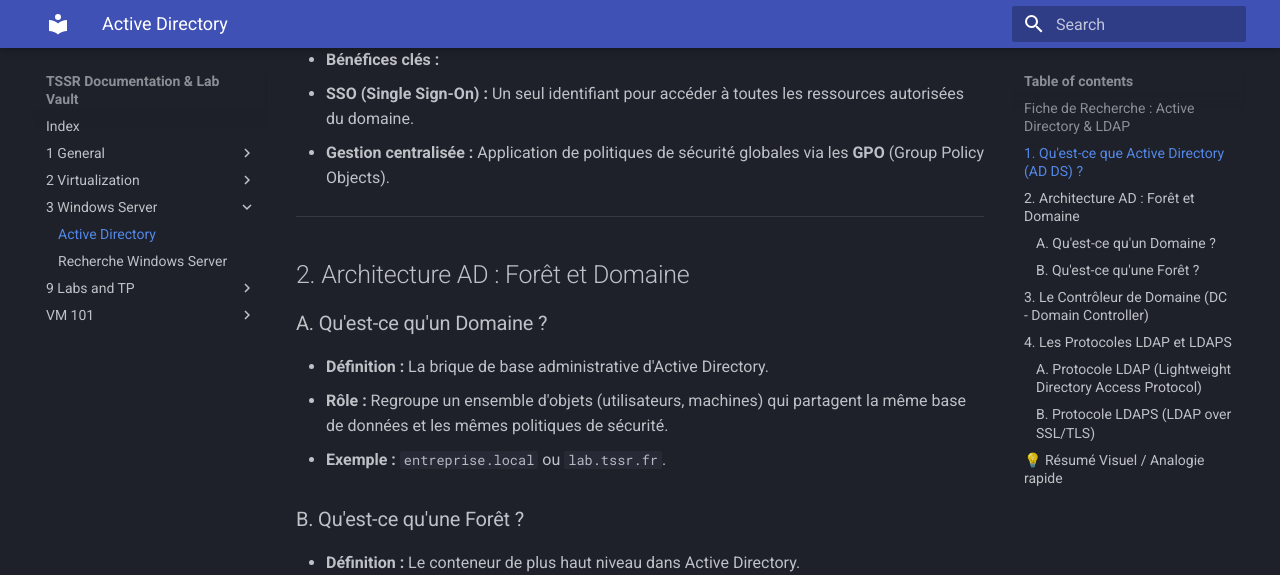
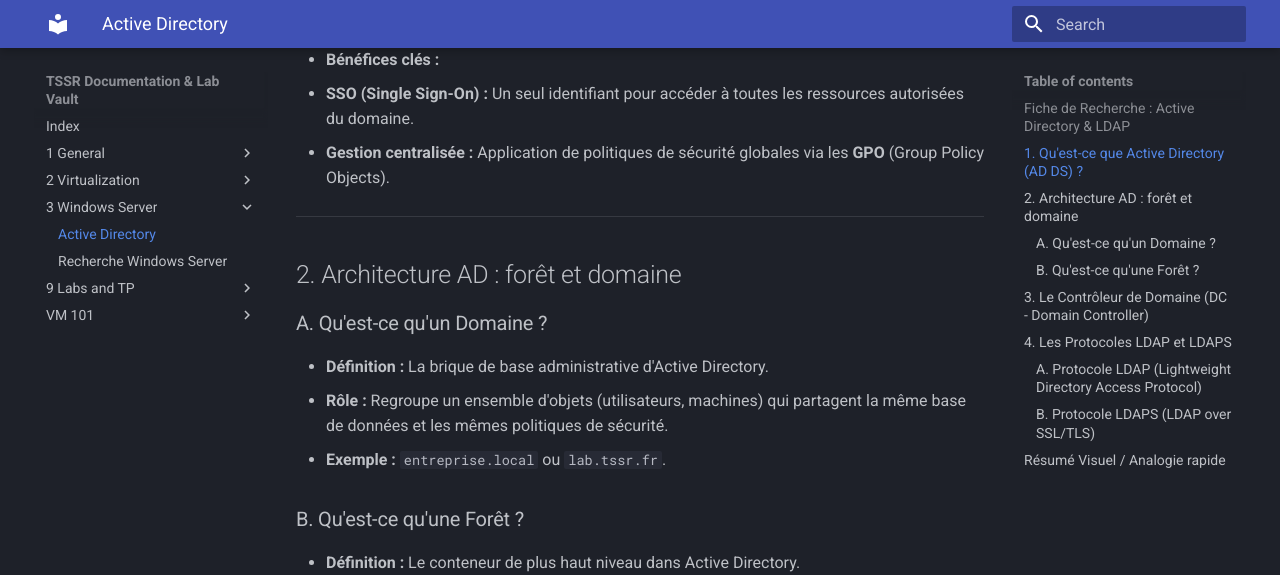
Before and after one commit to Natalshadow/TSSR_Doc, an MkDocs documentation site: the page built from docs/3-Windows Server/Active Directory.md, in a window 1280 px wide and 900 px high, scrolled down 579 px. Shown: the top 575 px of the window. Built offline with MkDocs 1.6.1 and Material for MkDocs 9.7.7, drawn with Linux system fonts in a browser that asks for light colours; some of the changed text lies outside the part shown.

Commit message:
vault backup: 2026-10-05 07:30:47

```diff
--- a/docs/3-Windows Server/Active Directory.md
+++ b/docs/3-Windows Server/Active Directory.md
@@ -18,7 +18,7 @@
 
 ---
 
-## 2. Architecture AD : Forêt et Domaine
+## 2. Architecture AD : forêt et domaine
 
 ### A. Qu'est-ce qu'un Domaine ?
 * **Définition :** La brique de base administrative d'Active Directory.
@@ -57,7 +57,7 @@
 
 ---
 
-## 💡 Résumé Visuel / Analogie rapide
+## Résumé Visuel / Analogie rapide
 
 | Élément | Analogie | Rôle dans le réseau |
 | :--- | :--- | :--- |
```
